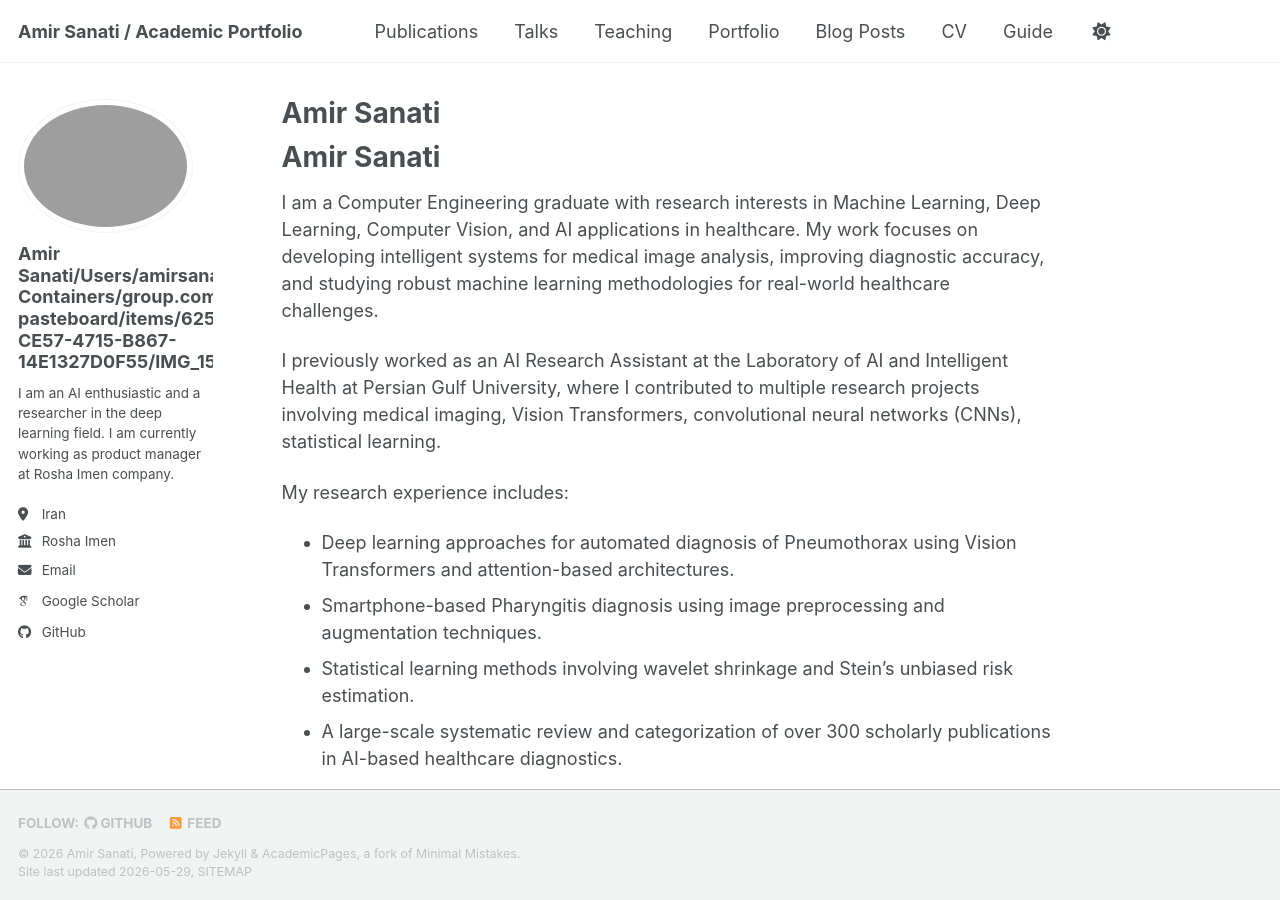
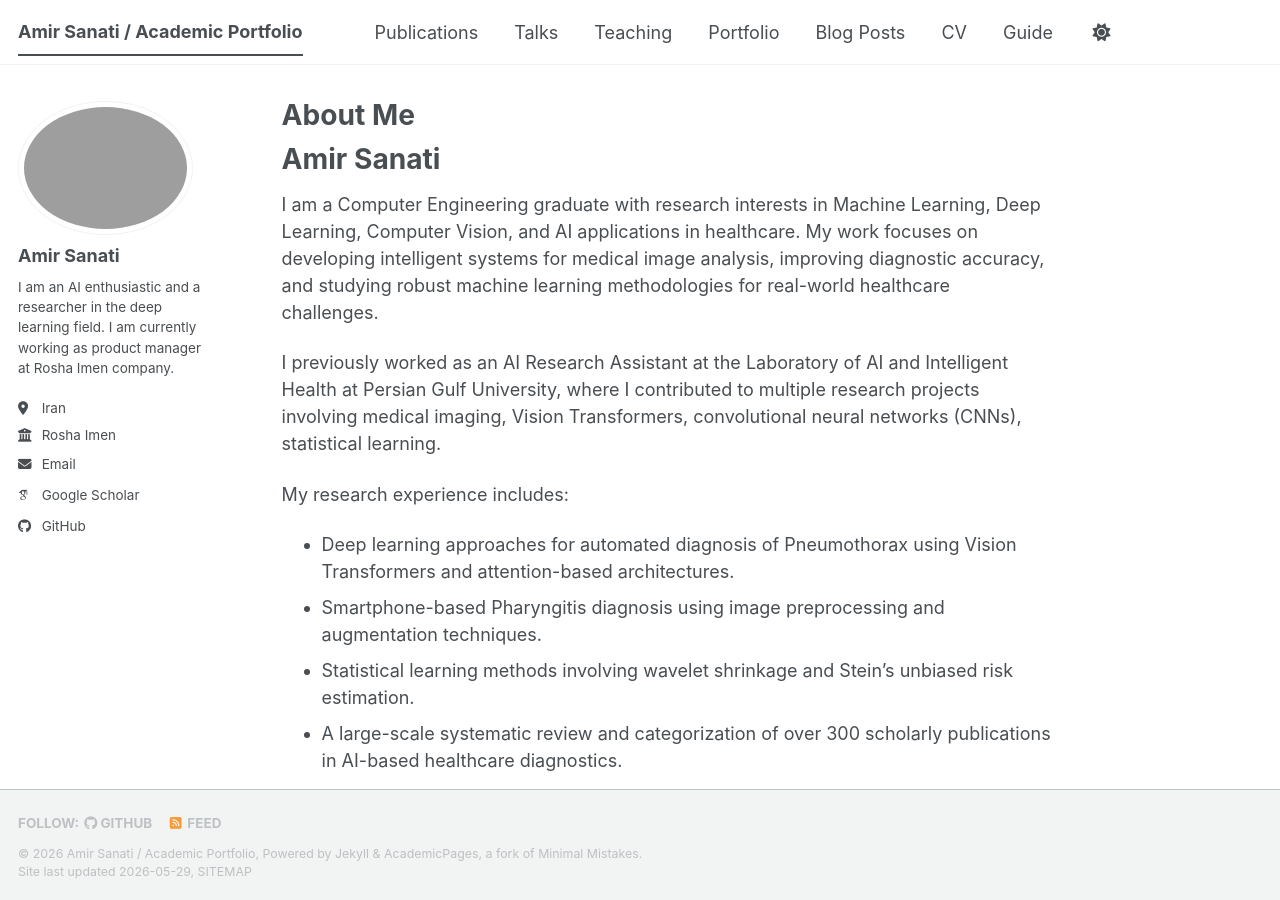
Before and after one commit to mramirsnt/mramirsnt.github.io, a Jekyll site: the page built from _pages/about.md, in a window 1280 px wide and 900 px high. Built offline with Jekyll 4.4.1, drawn with Linux system fonts in a browser that asks for light colours; some web fonts are replaced; a script bundle is joined from its source files by our own code; library files that are not in the unit come from our copies; our own code applies the rules of GitHub Pages for plain Markdown files.

```diff
--- a/_config.yml
+++ b/_config.yml
@@ -11,7 +11,7 @@ locale                   : "en-US"
 site_theme               : "default" # The available themes options are "default", "air", "sunrise", "mint", "dirt" and "contrast"
 title                    : "Amir Sanati / Academic Portfolio"
 title_separator          : "-"
-name                     : &name "Amir Sanati"
+name                     : &name
 description              : &description "Amir Sanati's academic portfolio"   # Update this with a general description of your site, this is the default if not overridden by a page
 url                      : https://mramirsnt.github.io # The base hostname & protocol for your site e.g. "https://[your GitHub username].github.io",
                                                            # or if you already have some other page hosted on Github then use "https://[your GitHub username].github.io/[Your Repo Name]"
@@ -24,7 +24,7 @@ repository               : "academicpages/academicpages.github.io"
 author:
   # Biographic information
   avatar           : "amir.jpeg"
-  name             : "Amir Sanati/Users/amirsanati/Library/Group Containers/group.com.apple.coreservices.useractivityd/shared-pasteboard/items/625B0690-CE57-4715-B867-14E1327D0F55/IMG_1592.jpeg"
+  name             : "Amir Sanati"
   pronouns         : # example: "she/her"
   bio              : "I am an AI enthusiastic and a researcher in the deep learning field. I am currently working as product manager at Rosha Imen company."
   location         : "Iran"
--- a/_pages/about.md
+++ b/_pages/about.md
@@ -1,13 +1,10 @@
 ---
-
 permalink: /
 title: "About Me"
 author_profile: true
 redirect_from:
-
-* /about/
-* /about.html
-
+  - /about/
+  - /about.html
 ---
 
 # Amir Sanati
```
Also changed, not shown: _publications/2015-10-01-paper-title-number-3.md (+14 -10 lines).
